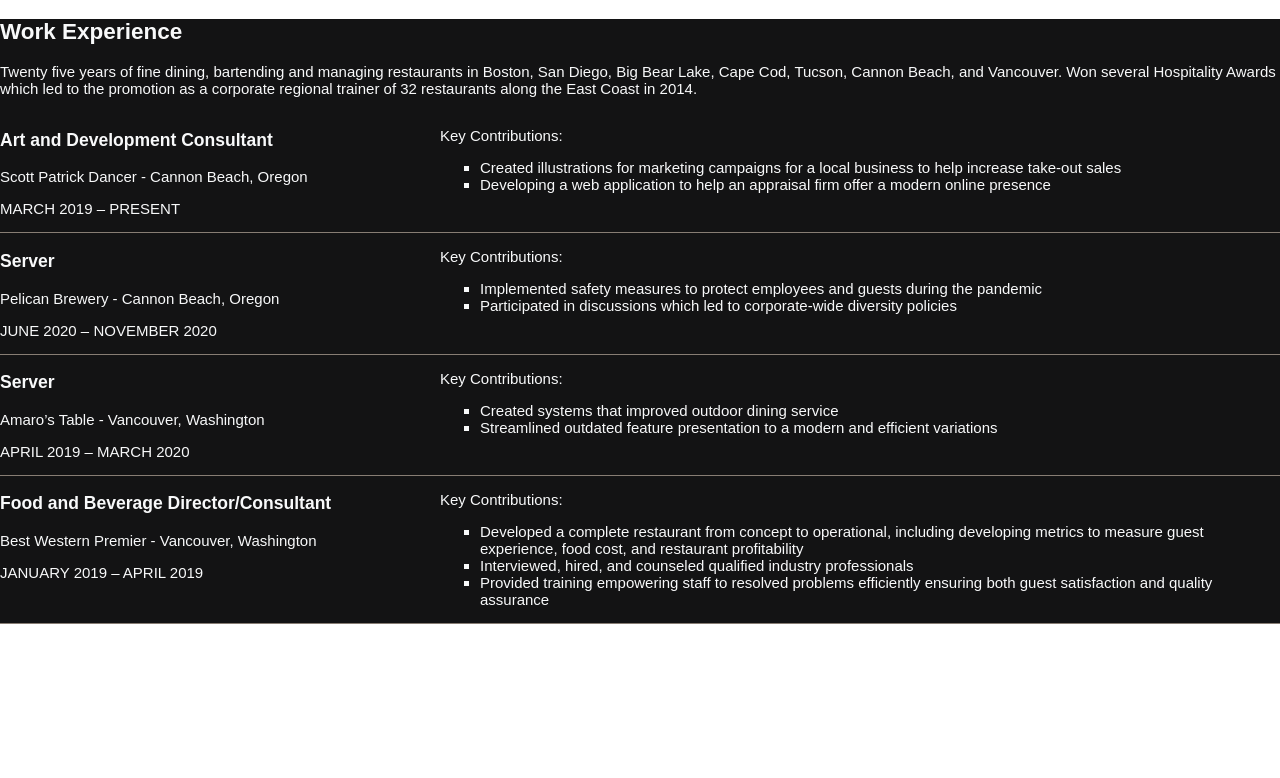
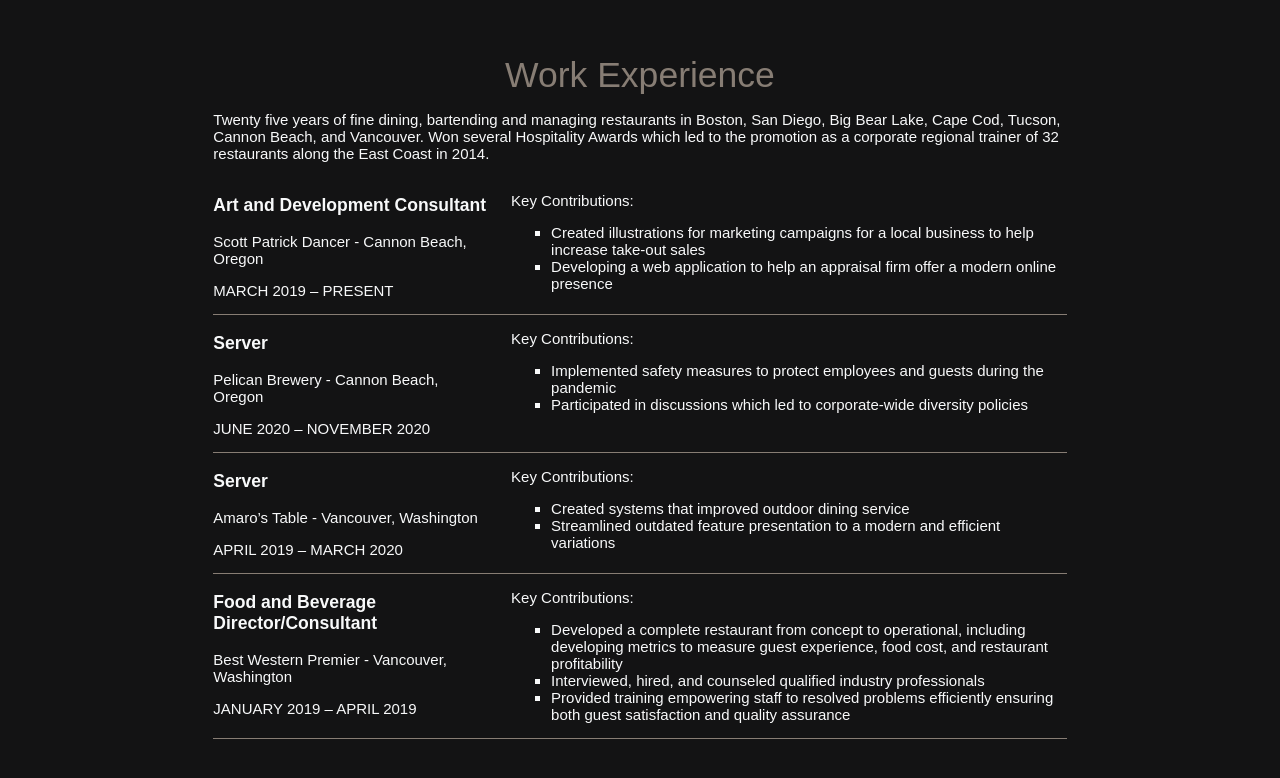
Before and after one commit to ScottDancer/Work-Eureka, a plain HTML site: page index.html in a window 1280 px wide. Drawn offline with Linux system fonts and the light colour scheme.

Commit message:
this section is exactly how I want it

```diff
--- a/grid.css
+++ b/grid.css
@@ -0,0 +1,14 @@
+.content-wrap {
+  display: grid;
+  grid-template-columns: 1fr 2fr 2fr 1fr;
+}
+
+h2 {
+  grid-column: 1 /5;
+
+}
+
+.content-wrap p {
+  grid-column: 2 / 4;
+
+}
--- a/index.html
+++ b/index.html
@@ -5,8 +5,10 @@
   <meta http-equiv="X-UA-Compatible" content="IE=edge">
   <meta name="viewport" content="width=device-width, initial-scale=1.0">
   <link rel="stylesheet" href="styles.css" />
+  <link rel="stylesheet" href="grid.css" />
   <title>Work Eureka</title>
 </head>
+
 <body>
 
   <section class="work-experience">
@@ -60,7 +62,7 @@
           </div>
     </section>
 
-    <section class="job-item last-entry">
+    <section class="job-item lastEntry">
       <div class="job-details">
         <h3>Food and Beverage Director/Consultant</h3>
         <p>Best Western Premier - Vancouver, Washington</p>
--- a/styles.css
+++ b/styles.css
@@ -29,6 +29,16 @@ body {
   /* background-color: #F8F9FA; */
 }
 
+h2 {
+  color:#877D74;
+  font-size: 2.22rem;
+  text-align: center;
+  margin-bottom: 0;
+  font-weight: 500;
+  padding-top: 2%;
+
+}
+
 .work-experience {
   color:  #F8F9FA;
   background-color: #131314;
@@ -41,6 +51,7 @@ body {
 .job-item {
   font-weight: 300;
   display: grid;
+  grid-column: 2 /4 ;
   grid-template-columns: 1fr 2fr;
   column-gap: 20px;
   border-bottom: 1px solid #877D74;
@@ -53,3 +64,7 @@ body {
 .work-experience ul {
   list-style-type: square;
 }
+
+.content-wrap {
+  padding-bottom: 100px;
+}
```
